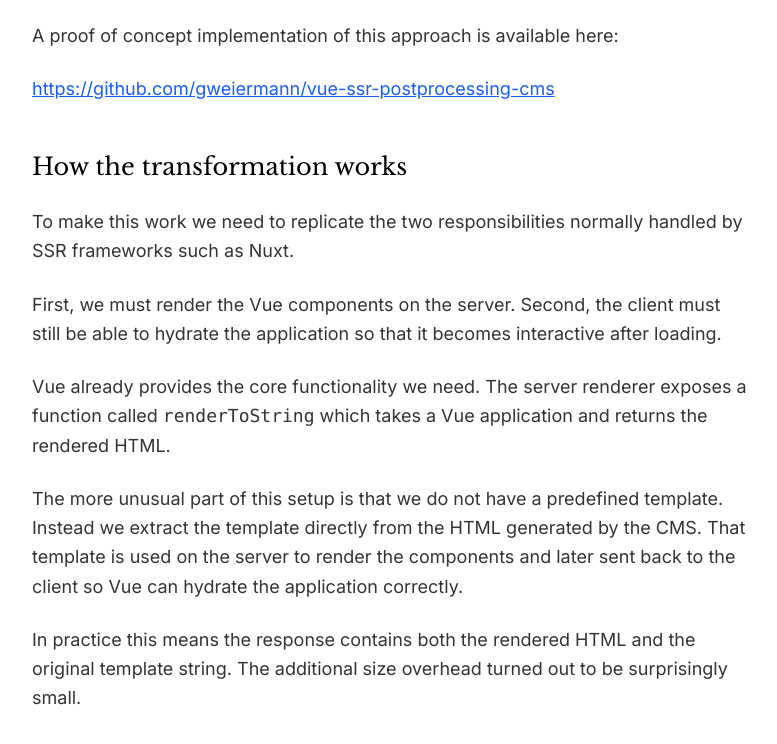
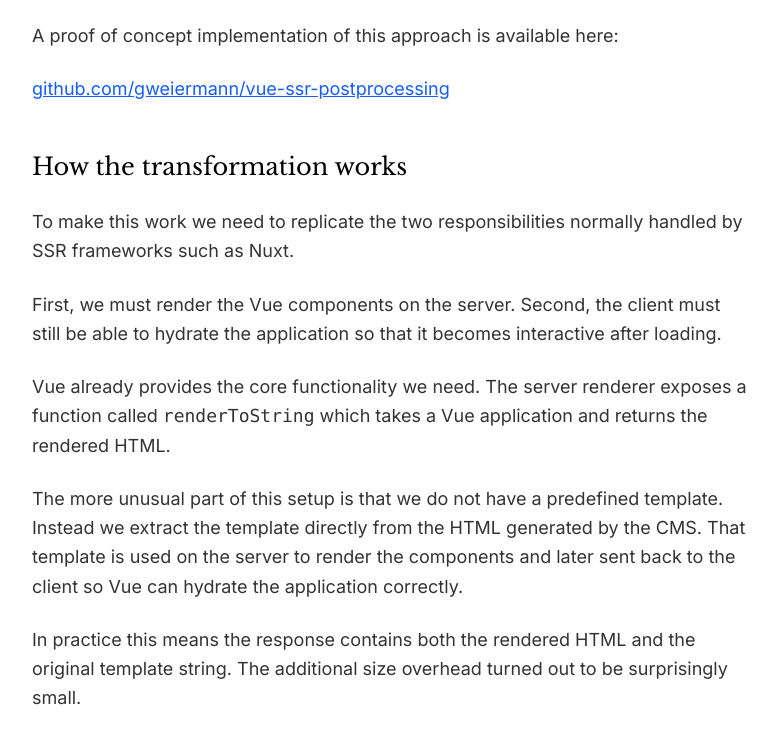
Before and after one commit to gweiermann/personal-blog, an Astro site: page /blog/vue-ssr-postprocessing-cms in a window 1280 px wide. Shown: the part 2596-3340 px from the top of the page, without its empty margins (248-1025 px from the left). Built offline with nearby package versions, Linux system fonts and the light colour scheme; Astro itself is replaced by a stand-in of ours.

Commit message:
fix url in vue ssr article

```diff
--- a/src/content/blog/vue-ssr-postprocessing-cms/index.mdx
+++ b/src/content/blog/vue-ssr-postprocessing-cms/index.mdx
@@ -35,7 +35,7 @@ From the perspective of the CMS nothing has changed. It still produces the same
 
 A proof of concept implementation of this approach is available here:
 
-https://github.com/gweiermann/vue-ssr-postprocessing-cms
+[github.com/gweiermann/vue-ssr-postprocessing](https://github.com/gweiermann/vue-ssr-postprocessing)
 
 ## How the transformation works
 
@@ -216,7 +216,7 @@ The result is a fully rendered page that still hydrates correctly on the client.
 In my case the approach never reached production because the agency's client did not want to introduce the additional infrastructure layer. Still, the experiment showed that it is possible to bridge the gap between traditional CMS systems and modern SSR techniques with surprisingly little code.
 
 GitHub repository:
-https://github.com/gweiermann/vue-ssr-postprocessing-cms
+[github.com/gweiermann/vue-ssr-postprocessing](https://github.com/gweiermann/vue-ssr-postprocessing)
 
 ## Further ideas
 
```
